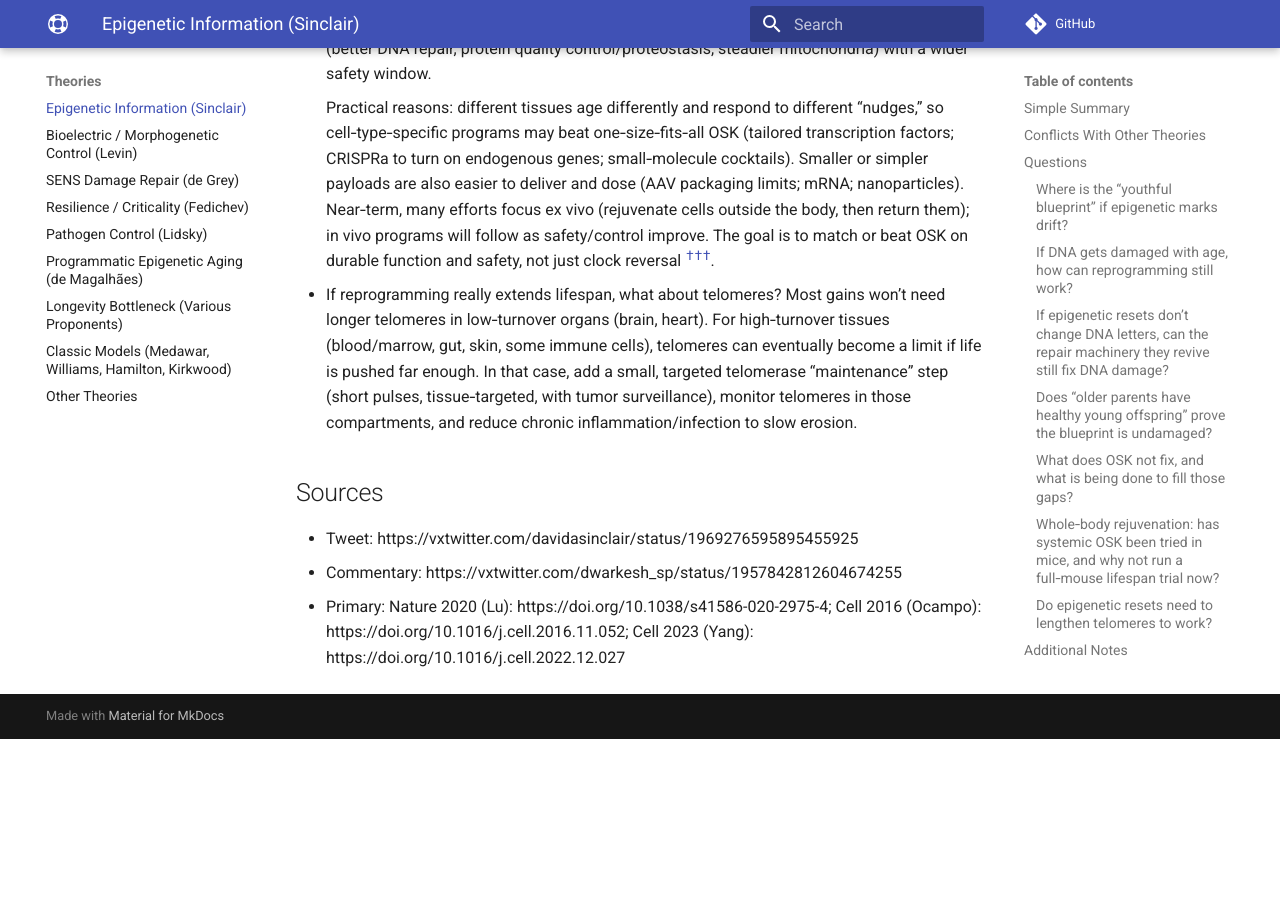
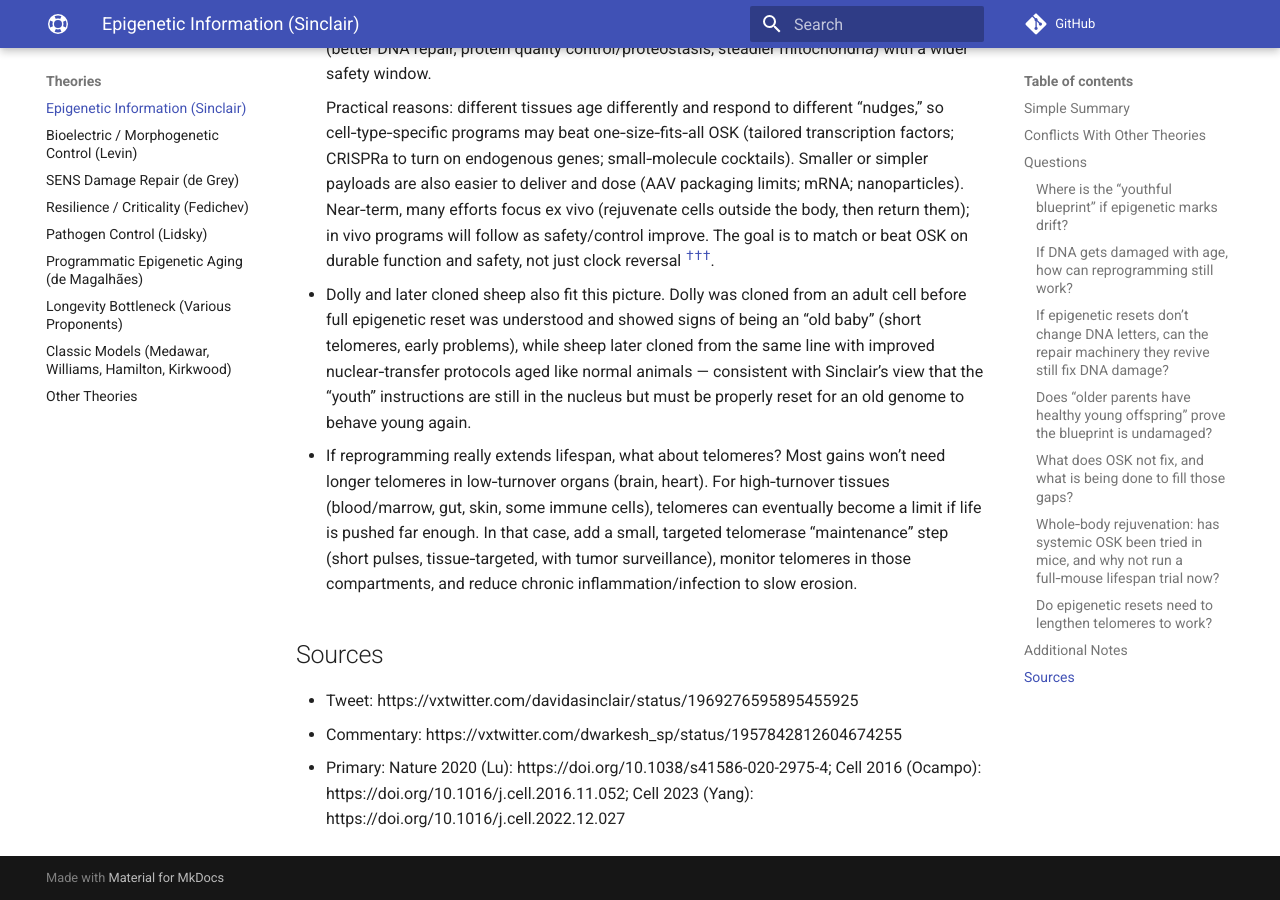
Before and after one commit to djgish485/project-lifespan, an MkDocs documentation site: the page built from docs/theories/epigenetic_information.md, in a window 1280 px wide and 900 px high, scrolled down 5140 px. Built offline with MkDocs 1.6.1 and Material for MkDocs 9.7.7, drawn with Linux system fonts in a browser that asks for light colours; comment, search, counter and statistics services are not loaded; before the commit the page ends 5879 px from its top, so only the background shows below that.

Commit message:
docs(theories): add Dolly example to Sinclair page

```diff
--- a/docs/theories/epigenetic_information.md
+++ b/docs/theories/epigenetic_information.md
@@ -132,6 +132,9 @@ No. In old mouse eyes, a small OSK program made vision better without making tel
     <p>Practical reasons: different tissues age differently and respond to different “nudges,” so cell‑type‑specific programs may beat one‑size‑fits‑all OSK (tailored transcription factors; CRISPRa to turn on endogenous genes; small‑molecule cocktails). Smaller or simpler payloads are also easier to deliver and dose (AAV packaging limits; mRNA; nanoparticles). Near‑term, many efforts focus ex vivo (rejuvenate cells outside the body, then return them); in vivo programs will follow as safety/control improve. The goal is to match or beat OSK on durable function and safety, not just clock reversal <sup><a class="ref-pop" href="https://doi.org/10.1038/s41586-020-2975-4" data-ref-url="https://doi.org/10.1038/s41586-020-2975-4" data-ref-summary="Nature (2020): OSK restores vision and reverses epigenetic age in mouse retina; proof-of-concept for partial reprogramming.">†</a></sup><sup><a class="ref-pop" href="https://doi.org/10.1016/j.cell.2016.11.052" data-ref-url="https://doi.org/10.1016/j.cell.2016.11.052" data-ref-summary="Cell (2016): in‑vivo partial reprogramming improves hallmarks in progeroid mice; continuous expression raises tumor risk; cyclic dosing helps.">†</a></sup><sup><a class="ref-pop" href="https://www.youtube.com/watch?v=XCLODgdCmKA" data-ref-url="https://www.youtube.com/watch?v=XCLODgdCmKA" data-ref-summary="Interview: Jacob Kimmel (NewLimit) discusses partial reprogramming programs beyond classic Yamanaka factors.">†</a></sup>.</p>
   </li>
   <li>
+    Dolly and later cloned sheep also fit this picture. Dolly was cloned from an adult cell before full epigenetic reset was understood and showed signs of being an “old baby” (short telomeres, early problems), while sheep later cloned from the same line with improved nuclear‑transfer protocols aged like normal animals — consistent with Sinclair’s view that the “youth” instructions are still in the nucleus but must be properly reset for an old genome to behave young again.
+  </li>
+  <li>
     If reprogramming really extends lifespan, what about telomeres? Most gains won’t need longer telomeres in low‑turnover organs (brain, heart). For high‑turnover tissues (blood/marrow, gut, skin, some immune cells), telomeres can eventually become a limit if life is pushed far enough. In that case, add a small, targeted telomerase “maintenance” step (short pulses, tissue‑targeted, with tumor surveillance), monitor telomeres in those compartments, and reduce chronic inflammation/infection to slow erosion.
   </li>
 </ul>
```
